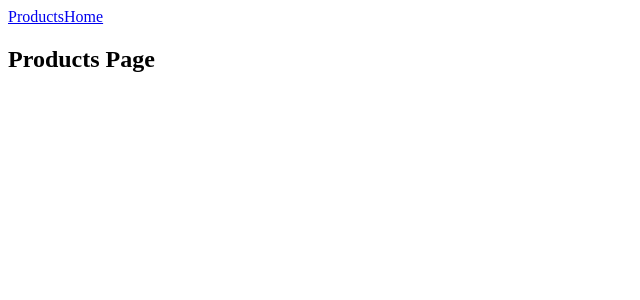
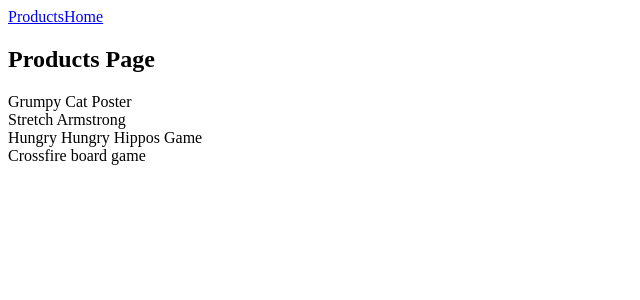
Before and after one commit to Martinlindahltest/react-router-scrimba, a React (Create React App) app: page /products in a window 1280 px wide. Shown: the top 300 px of the page, without its empty margins (0-640 px from the left). Built offline with nearby package versions, Linux system fonts and the light colour scheme.

Commit message:
challange 1 färdig

```diff
--- a/src/App.js
+++ b/src/App.js
@@ -17,12 +17,13 @@
         <Link to="/">Home</Link>
 
         <Switch>
+          <Route exact path="/">
+            <Home />
+          </Route>
           <Route exact path="/products">
             <Products />
           </Route>
-          <Route path="/">
-            <Home />
-          </Route>
+
 
         </Switch>
       </nav>
--- a/src/Products.js
+++ b/src/Products.js
@@ -3,8 +3,20 @@
 
 function Products() {
     console.log(ProductsData)
+    /**
+    id: 1,
+        name: "Grumpy Cat Poster",
+            description: "Everyone's favorite cat who loves to hate",
+                price: 15
+                */
+
+    const jsxArray = ProductsData.map(obj => <div>{obj.name}</div>)
+
     return (
-        <h1>Products Page</h1>
+        <div>
+            <h1>Products Page</h1>
+            {jsxArray}
+        </div>
     )
 }
 
```
